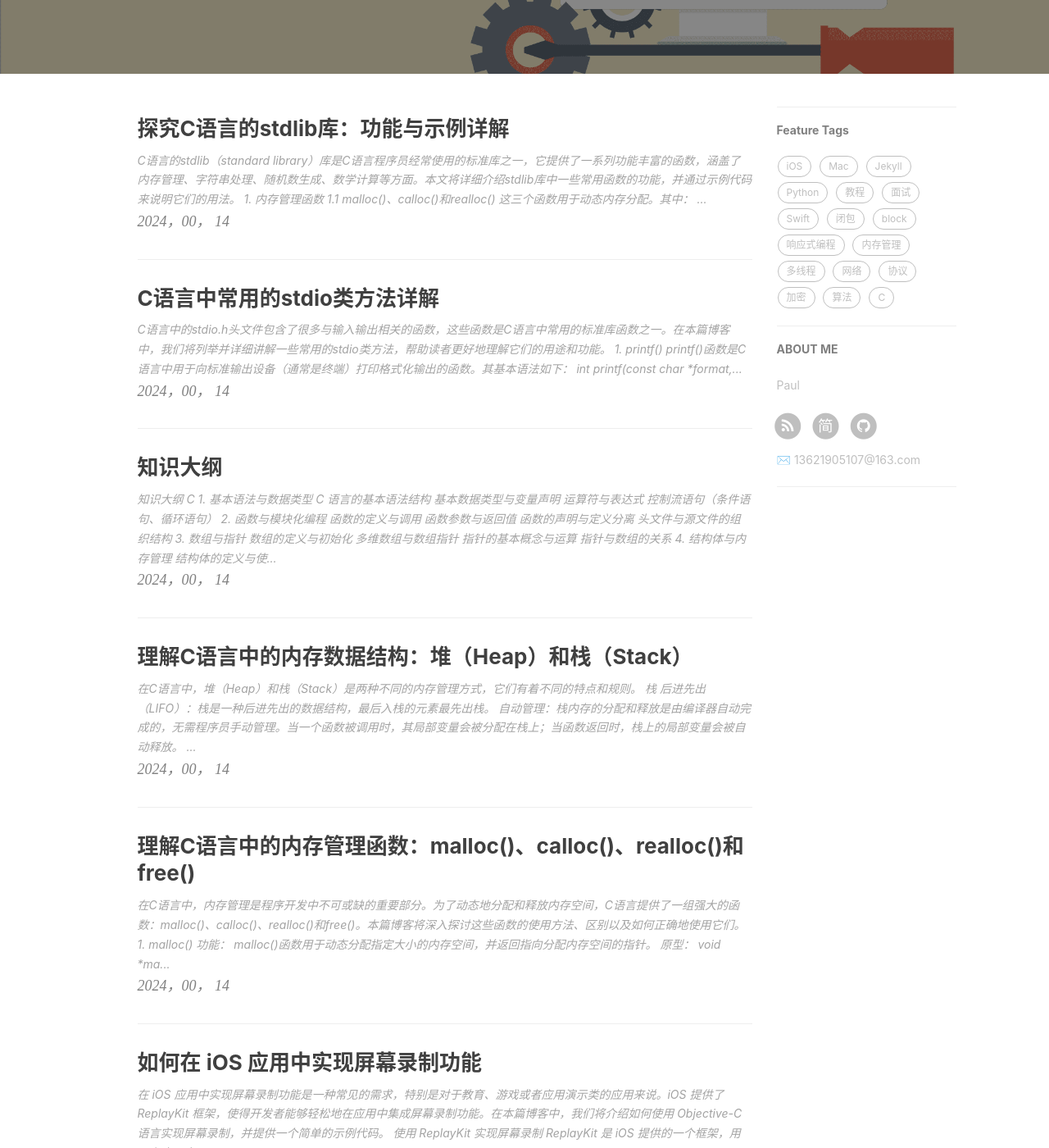
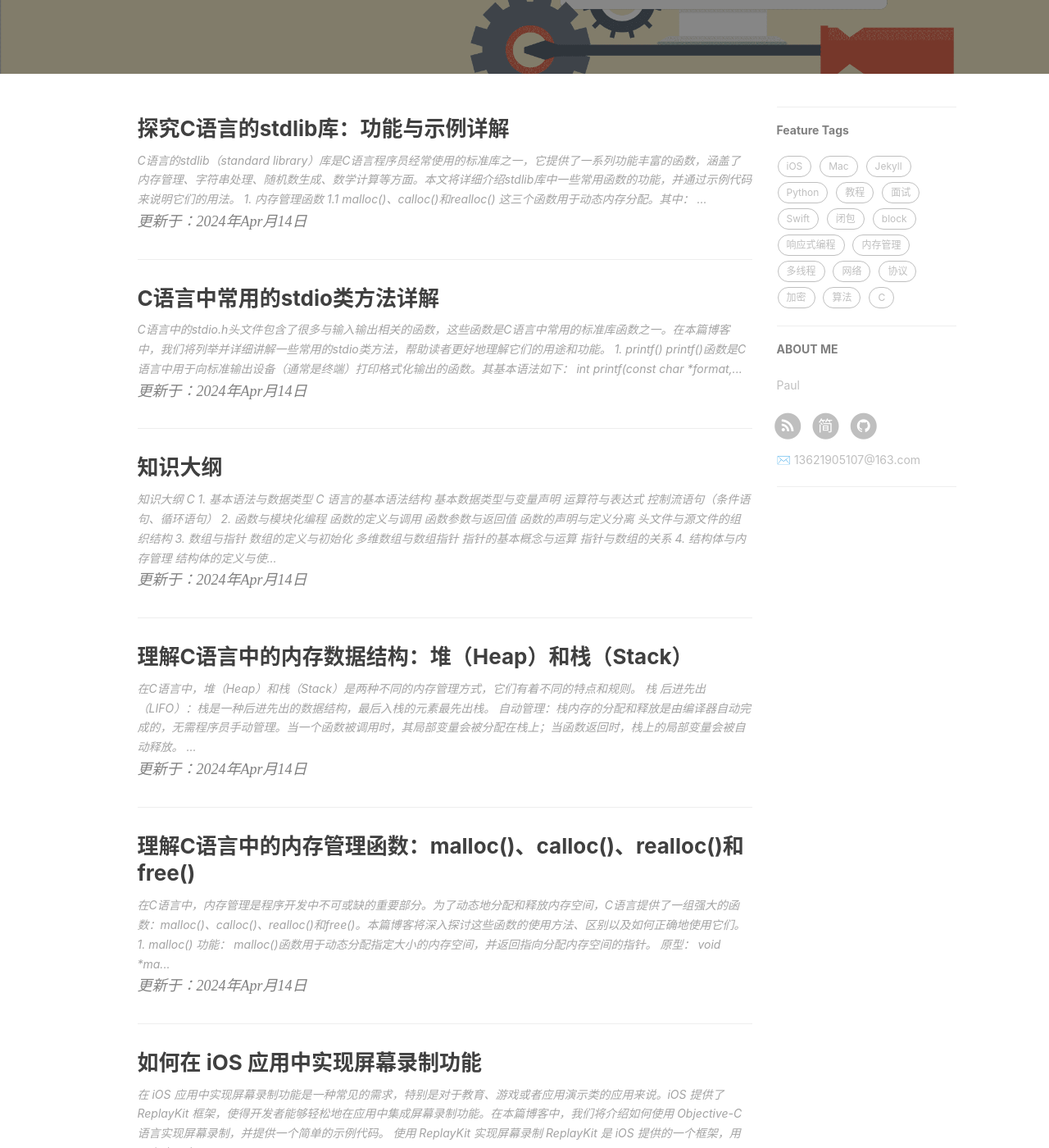
Before and after one commit to BuddyLiu/docs, a Jekyll site: the page built from index.html, in a window 1280 px wide and 1400 px high, scrolled down 328 px. Shown: the whole window at 82% size. Built offline with Jekyll 4.4.1, drawn with Linux system fonts in a browser that asks for light colours; nearby versions of some CDN libraries; the list of posts is cut into pages by our own code; comment, search, counter and statistics services are not loaded; some of the changed text lies outside the part shown.

Commit message:
no message

```diff
--- a/index.html
+++ b/index.html
@@ -20,7 +20,7 @@ header-img: "img/post-bg-debug.png"
         </div>
     </a>
     <p class="post-meta">
-        {{ post.date | date: "%Y，%M， %d" }}
+        {{ post.date | date: "更新于：%Y年%b月%d日" }}
     </p>
 </div>
 <hr>
```
